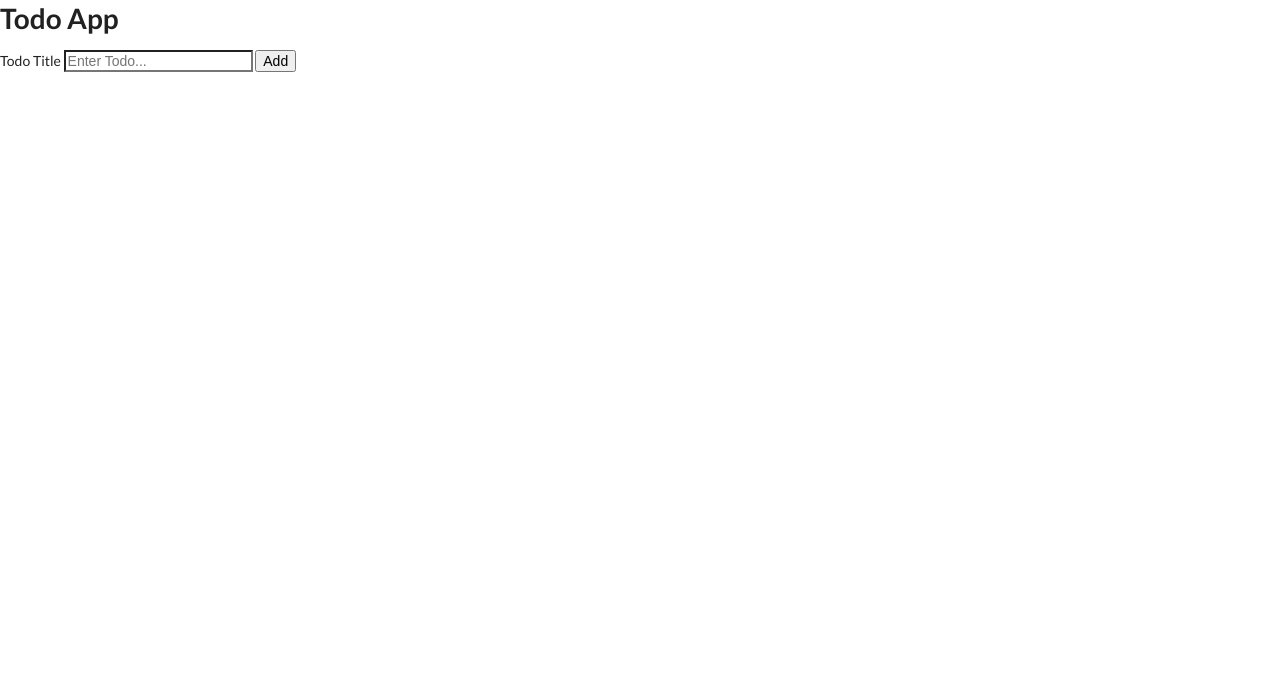
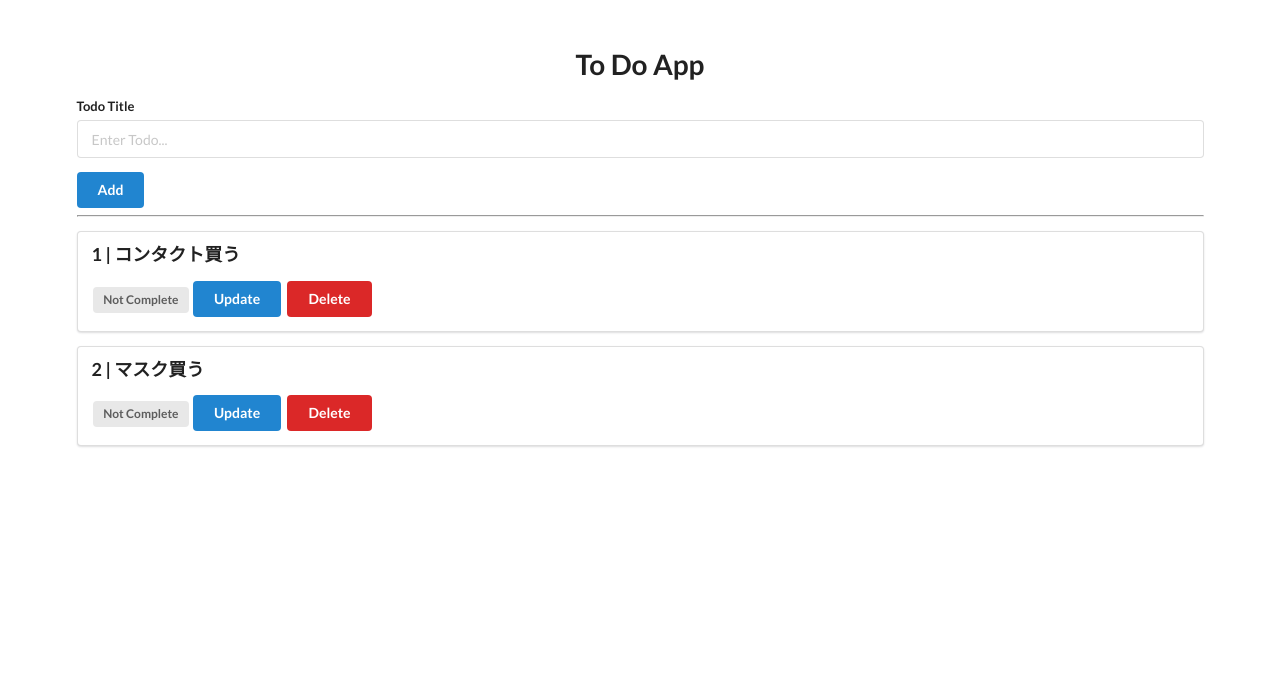
Before and after one commit to NonokaM/flask-todo, a Flask app: page / in a window 1280 px wide. Shown: the top 686 px of the page. Before the commit the page ends 72 px from the top, so only its background shows below. Run offline with Flask 2, Linux system fonts and the light colour scheme; data comes from the database, SQL or seed files in the repository; both versions use the stored data as it was after the commit.

Commit message:
フロント仮完成

```diff
--- a/templates/base.html
+++ b/templates/base.html
@@ -11,16 +11,34 @@
 </head>
 
 <body>
+    <div style="margin-top: 50px;" class="ui container">
+        <h1 class="ui center aligned header">To Do App</h1>
 
-    <h1>Todo App</h1>
-    <form action = "">
-        <div>
-            <label for="text">Todo Title</label>
-            <input type="text" name="title" placeholder="Enter Todo...">
-            <button type="submit">Add</button>
+        <form class="ui form" action="/add" method="post">
+            <div class="field">
+                <label>Todo Title</label>
+                <input type="text" name="title" placeholder="Enter Todo..."><br>
+            </div>
+            <button class="ui blue button" type="submit">Add</button>
+        </form>
+
+        <hr>
+
+        {% for todo in todo_list %}
+        <div class="ui segment">
+            <p class="ui big header">{{todo.id }} | {{ todo.title }}</p>
+
+            {% if todo.complete == False %}
+            <span class="ui gray label">Not Complete</span>
+            {% else %}
+            <span class="ui green label">Completed</span>
+            {% endif %}
+
+            <a class="ui blue button" href="/update/{{ todo.id }}">Update</a>
+            <a class="ui red button" href="/delete/{{ todo.id }}">Delete</a>
         </div>
-    </form>
-
+        {% endfor %}
+    </div>
 </body>
 
 </html>
```
Also changed, not shown: instance/db.sqlite.
